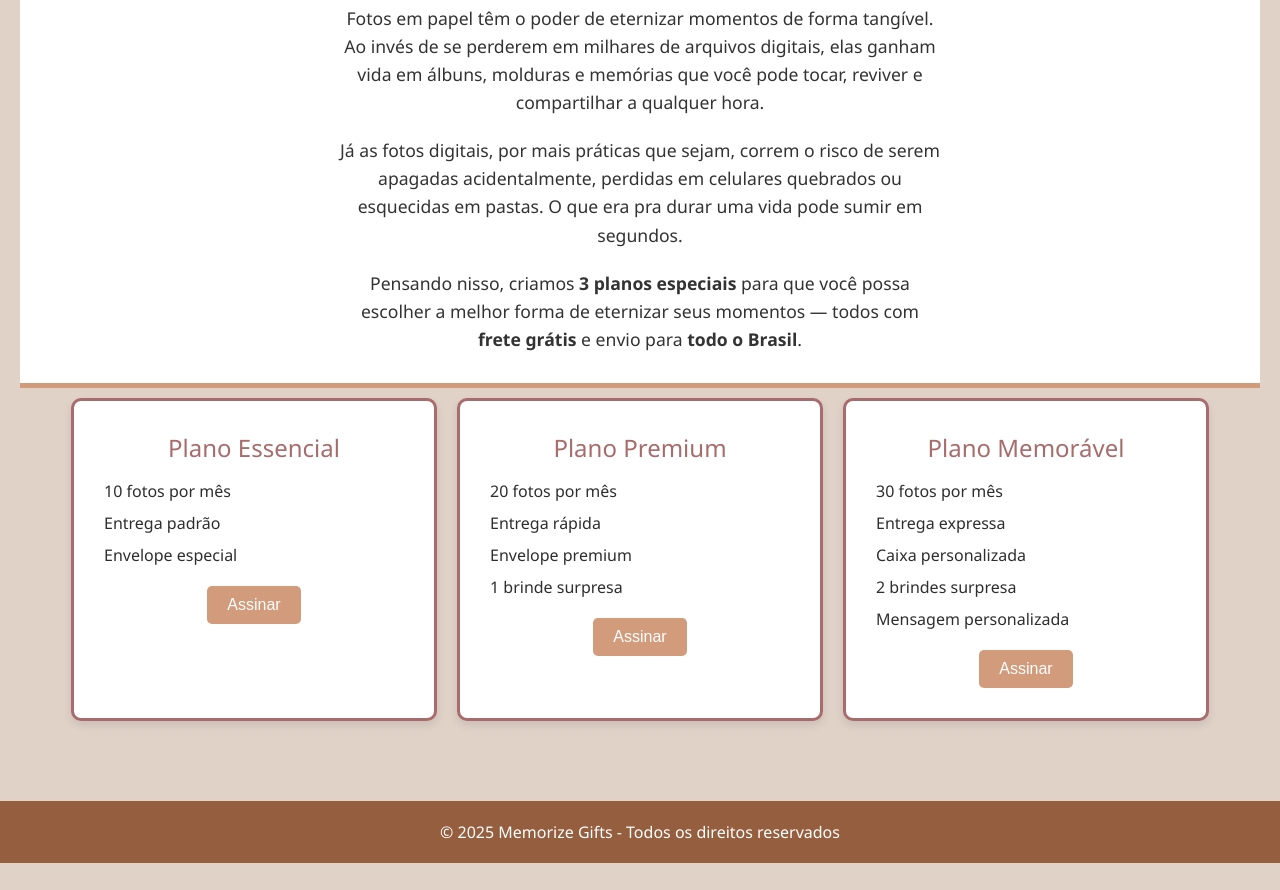
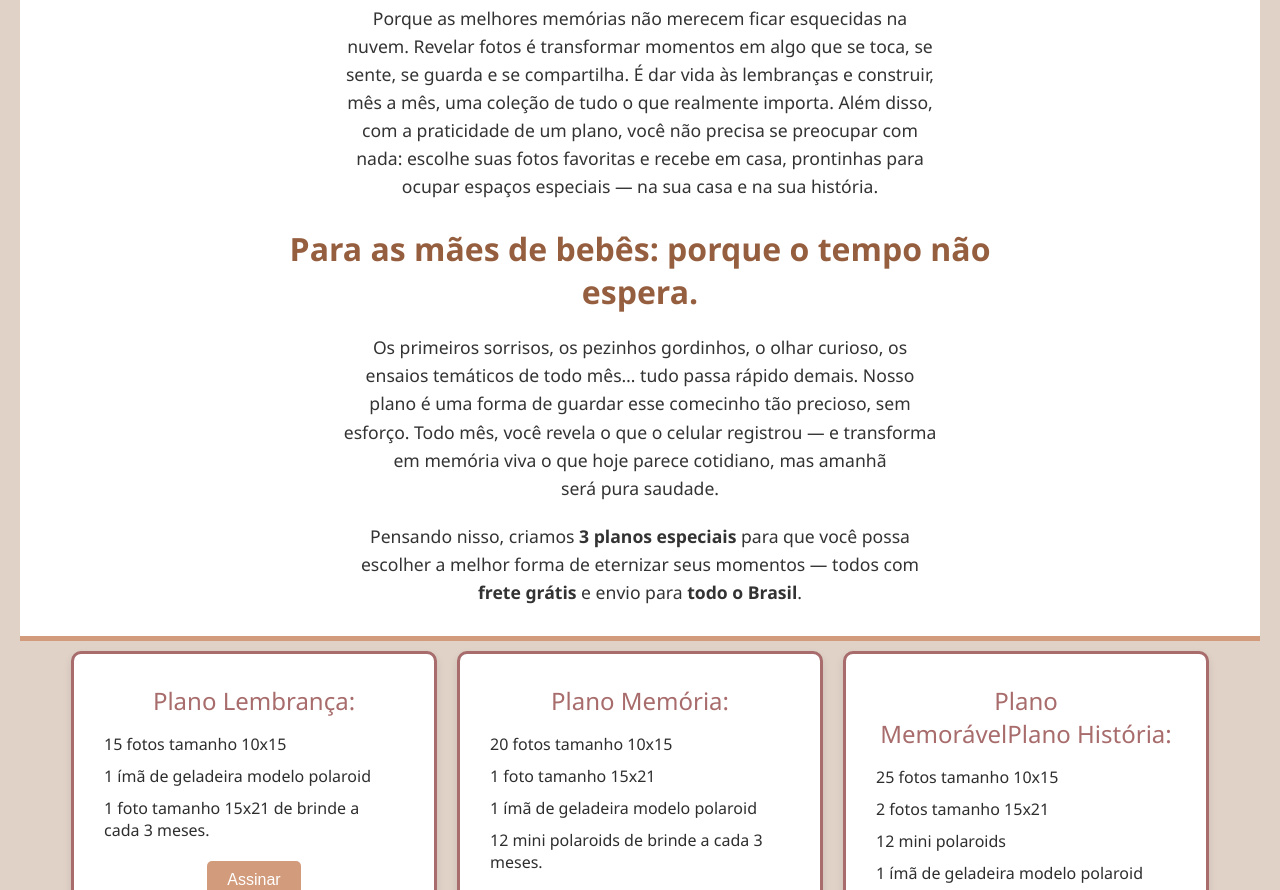
Before and after one commit to stanleyclientes/memorizegifts, a plain HTML site: page index.html in a window 1280 px wide. Shown: the part 670-1560 px from the top of the page. Before the commit the page ends 1533 px from the top, so only its background shows below. Drawn offline with Linux system fonts and the light colour scheme.

Commit message:
descrições

```diff
--- a/index.html
+++ b/index.html
@@ -207,9 +207,10 @@
     <!-- Quero a imagem como plano de fundo dessa div e o h1 e p na frente -->
     <div class="hero-section">
     <div class="hero-content">
-        <h1>Assinaturas para eternizar momentos</h1>
-        <p>Escolha o plano ideal e receba fotos reveladas direto na sua casa com carinho, cuidado e qualidade.</p>
-        <p id="text-plans1">Planos a partir de R$25/mês</p>
+        <h1>FOTOS REVELADAS O ANO TODO!</h1>
+        <p>Reviva seus melhores momentos todo mês</p>
+        <p>Escolha um plano de assinatura anual ou mensal e receba em sua casa, todo mês, um pacote de fotos reveladas de alta qualidade, com durabilidade de 200 anos. Ao assinar um plano, suas fotos favoritas saem da tela e ganham espaço na vida real — pra você reviver sorrisos, colecionar memórias e espalhar afeto pelas paredes, álbuns ou corações.</p>
+        <p id="text-plans1">Planos a partir de R$ 29,98 por mês.</p>
         <button id="btn-vermais" onclick="document.getElementById('planos').scrollIntoView({ behavior: 'smooth' });">
         Ver Planos
         </button>
@@ -219,12 +220,14 @@
 
     <section class="benefits-section">
     <div class="benefits-content">
-        <h2>Por que revelar suas fotos em papel?</h2>
+        <h2>Por que assinar um plano de fotos reveladas?</h2>
         <p>
-        Fotos em papel têm o poder de eternizar momentos de forma tangível. Ao invés de se perderem em milhares de arquivos digitais, elas ganham vida em álbuns, molduras e memórias que você pode tocar, reviver e compartilhar a qualquer hora.
+        Porque as melhores memórias não merecem ficar esquecidas na nuvem. Revelar fotos é transformar momentos em algo que se toca, se sente, se guarda e se compartilha. É dar vida às lembranças e construir, mês a mês, uma coleção de tudo o que realmente importa.
+Além disso, com a praticidade de um plano, você não precisa se preocupar com nada: escolhe suas fotos favoritas e recebe em casa, prontinhas para ocupar espaços especiais — na sua casa e na sua história.
         </p>
+        <h2>Para as mães de bebês: porque o tempo não espera.</h2>
         <p>
-        Já as fotos digitais, por mais práticas que sejam, correm o risco de serem apagadas acidentalmente, perdidas em celulares quebrados ou esquecidas em pastas. O que era pra durar uma vida pode sumir em segundos.
+        Os primeiros sorrisos, os pezinhos gordinhos, o olhar curioso, os ensaios temáticos de todo mês… tudo passa rápido demais. Nosso plano é uma forma de guardar esse comecinho tão precioso, sem esforço. Todo mês, você revela o que o celular registrou — e transforma em memória viva o que hoje parece cotidiano, mas amanhã será pura saudade.
         </p>
         <p>
         Pensando nisso, criamos <strong>3 planos especiais</strong> para que você possa escolher a melhor forma de eternizar seus momentos — todos com <strong>frete grátis</strong> e envio para <strong>todo o Brasil</strong>.
@@ -235,36 +238,36 @@
     <div class="plans" id="planos">
       <!-- Plano 1 -->
       <div class="plan-card">
-        <div class="plan-title">Plano Essencial</div>
+        <div class="plan-title">Plano Lembrança:</div>
         <ul class="plan-description">
-          <li>10 fotos por mês</li>
-          <li>Entrega padrão</li>
-          <li>Envelope especial</li>
+          <li>15 fotos tamanho 10x15</li>
+          <li>1 ímã de geladeira modelo polaroid</li>
+          <li>1 foto tamanho 15x21 de brinde a cada 3 meses.</li>
         </ul>
         <button class="btn" onclick="assinar('Plano Essencial')">Assinar</button>
       </div>
 
       <!-- Plano 2 -->
       <div class="plan-card">
-        <div class="plan-title">Plano Premium</div>
+        <div class="plan-title">Plano Memória:</div>
         <ul class="plan-description">
-          <li>20 fotos por mês</li>
-          <li>Entrega rápida</li>
-          <li>Envelope premium</li>
-          <li>1 brinde surpresa</li>
+          <li>20 fotos tamanho 10x15</li>
+          <li>1 foto tamanho 15x21</li>
+          <li>1 ímã de geladeira modelo polaroid</li>
+          <li>12 mini polaroids de brinde a cada 3 meses.</li>
         </ul>
         <button class="btn" onclick="assinar('Plano Premium')">Assinar</button>
       </div>
 
       <!-- Plano 3 -->
       <div class="plan-card">
-        <div class="plan-title">Plano Memorável</div>
+        <div class="plan-title">Plano MemorávelPlano História:</div>
         <ul class="plan-description">
-          <li>30 fotos por mês</li>
-          <li>Entrega expressa</li>
-          <li>Caixa personalizada</li>
-          <li>2 brindes surpresa</li>
-          <li>Mensagem personalizada</li>
+          <li>25 fotos tamanho 10x15</li>
+          <li>2 fotos tamanho 15x21</li>
+          <li>12 mini polaroids</li>
+          <li>1 ímã de geladeira modelo polaroid</li>
+          <li>1 polaroid de mesa de brinde a cada 3 meses, ou voucher de R$20,00 em produtos da loja disponíveis no mês vigente.</li>
         </ul>
         <button class="btn" onclick="assinar('Plano Memorável')">Assinar</button>
       </div>
```
